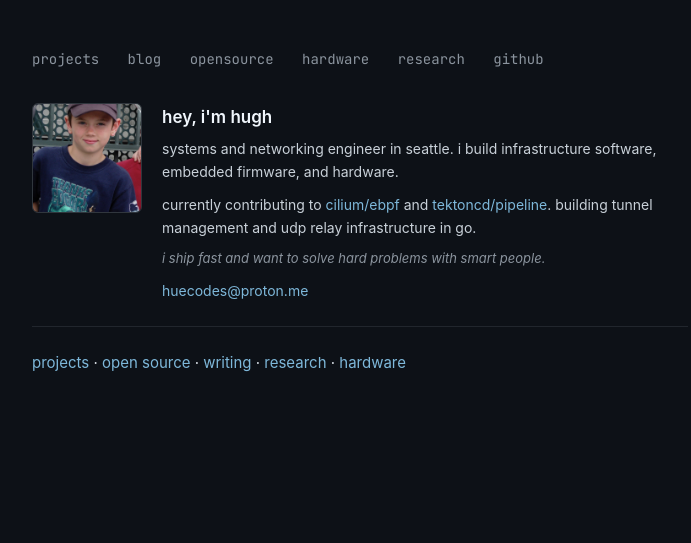
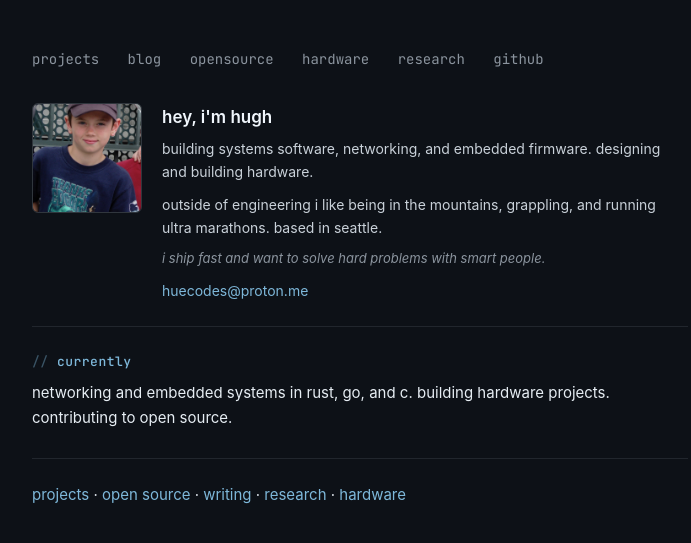
Before and after one commit to HueCodes/HueCodes.github.io, a Jekyll site: the page built from index.md, in a window 1280 px wide. Shown: the top 543 px of the page, without its empty margins (280-971 px from the left). Built offline with Jekyll 4.4.1, drawn with Linux system fonts in a browser that asks for light colours.

Commit message:
restore original bio and currently section text

```diff
--- a/index.md
+++ b/index.md
@@ -17,8 +17,8 @@ title: home
     <img src="/assets/DSCN1683.jpeg" alt="Hugh" class="photo">
     <div>
       <h1>hey, i'm hugh</h1>
-      <p>systems and networking engineer in seattle. i build infrastructure software, embedded firmware, and hardware.</p>
-      <p>currently contributing to <a href="https://github.com/cilium/ebpf/pull/1945">cilium/ebpf</a> and <a href="https://github.com/tektoncd/pipeline/pull/9590">tektoncd/pipeline</a>. building tunnel management and udp relay infrastructure in go.</p>
+      <p>building systems software, networking, and embedded firmware. designing and building hardware.</p>
+      <p>outside of engineering i like being in the mountains, grappling, and running ultra marathons. based in seattle.</p>
       <p class="tagline">i ship fast and want to solve hard problems with smart people.</p>
       <p><a href="mailto:huecodes@proton.me">huecodes@proton.me</a></p>
     </div>
@@ -27,6 +27,13 @@ title: home
 
 <hr class="divider">
 
+<div class="section fade-in" style="animation-delay: 0.1s">
+  <h2>currently</h2>
+  <p>networking and embedded systems in rust, go, and c. building hardware projects. contributing to open source.</p>
+</div>
+
+<hr class="divider">
+
 <footer>
   <p><a href="/projects">projects</a> · <a href="/opensource">open source</a> · <a href="/blog">writing</a> · <a href="/research">research</a> · <a href="/hardware">hardware</a></p>
 </footer>
```
